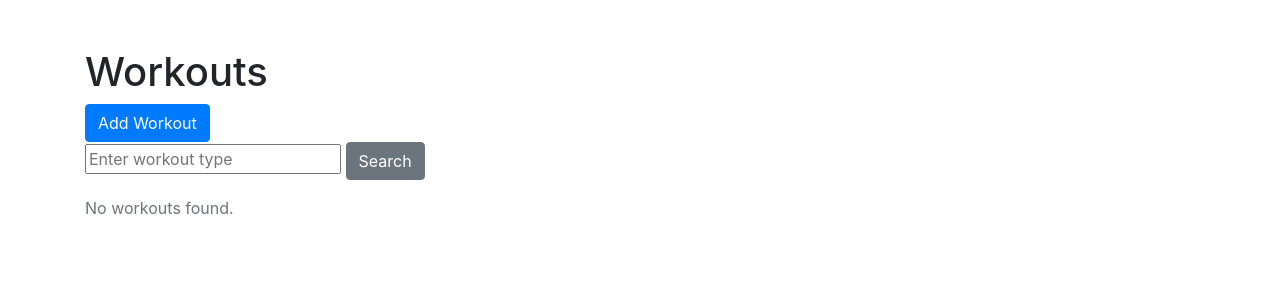
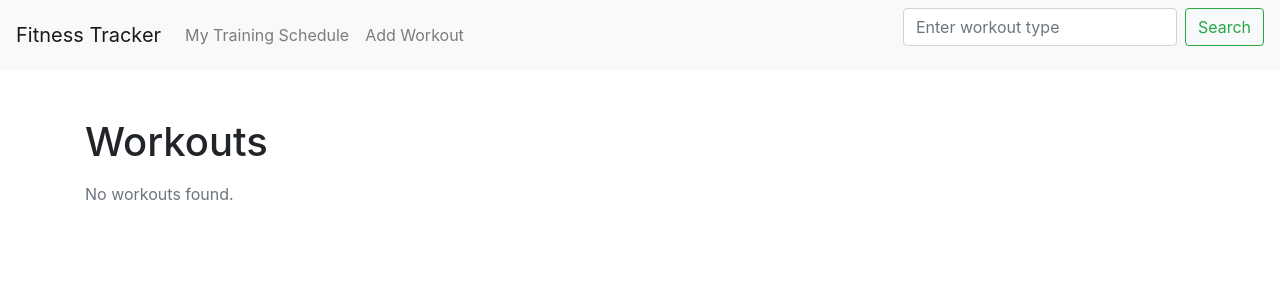
Before and after one commit to software-students-spring2024/2-web-app-exercise-lazyllm2, a Flask app: page / in a window 1280 px wide. Shown: the top 300 px of the page. Run offline with Flask 3, Linux system fonts and the light colour scheme; data that the repository does not hold is empty; some libraries are stand-ins or nearby versions.

Commit message:
Adding Header and several frontend changes

```diff
--- /dev/null
+++ b/static/custom.css
@@ -0,0 +1,3 @@
+.dark-nav-link {
+    color: #343a40 !important; /* Bootstrap's dark shade */
+}
--- a/templates/add_workout.html
+++ b/templates/add_workout.html
@@ -1,3 +1,5 @@
+{% include 'header.html' %}
+
 <!DOCTYPE html>
 <html lang="en">
 <head>
--- a/templates/edit_workout.html
+++ b/templates/edit_workout.html
@@ -1,3 +1,5 @@
+{% include 'header.html' %}
+
 <!DOCTYPE html>
 <html lang="en">
 <head>
--- /dev/null
+++ b/templates/header.html
@@ -0,0 +1,17 @@
+<!-- header.html -->
+<nav class="navbar navbar-expand-lg navbar-light bg-light">
+    <a class="navbar-brand" href="/">Fitness Tracker</a>
+    <button class="navbar-toggler" type="button" data-toggle="collapse" data-target="#navbarNavAltMarkup" aria-controls="navbarNavAltMarkup" aria-expanded="false" aria-label="Toggle navigation">
+        <span class="navbar-toggler-icon"></span>
+    </button>
+    <div class="collapse navbar-collapse" id="navbarNavAltMarkup">
+        <div class="navbar-nav">
+            <a class="nav-item nav-link" href="/">My Training Schedule</a>
+            <a class="nav-item nav-link" href="/add-workout">Add Workout</a>
+        </div>
+        <form class="form-inline ml-auto" action="/search" method="post">
+            <input class="form-control mr-sm-2" type="search" placeholder="Enter workout type" aria-label="Search" name="search_term">
+            <button class="btn btn-outline-success my-2 my-sm-0" type="submit">Search</button>
+        </form>
+    </div>
+</nav>
--- a/templates/home.html
+++ b/templates/home.html
@@ -1,3 +1,5 @@
+{% include 'header.html' %}
+
 <!DOCTYPE html>
 <html lang="en">
 <head>
@@ -10,11 +12,7 @@
     <div class="container">
         <h1 class="mt-5">Workouts</h1>
         <div class="mb-3">
-            <a href="/add-workout" class="btn btn-primary">Add Workout</a>
-            <form action="/search" method="post">
-                <input type="text" name="search_term" placeholder="Enter workout type">
-                <button type="submit" class="btn btn-secondary">Search</button>
-            </form>
+
         </div>
         <div class="list-group">
             {% for workout in workouts %}
--- a/templates/search_results.html
+++ b/templates/search_results.html
@@ -1,3 +1,5 @@
+{% include 'header.html' %}
+
 <!DOCTYPE html>
 <html lang="en">
 <head>
```
Also changed, not shown: 2 other files.
